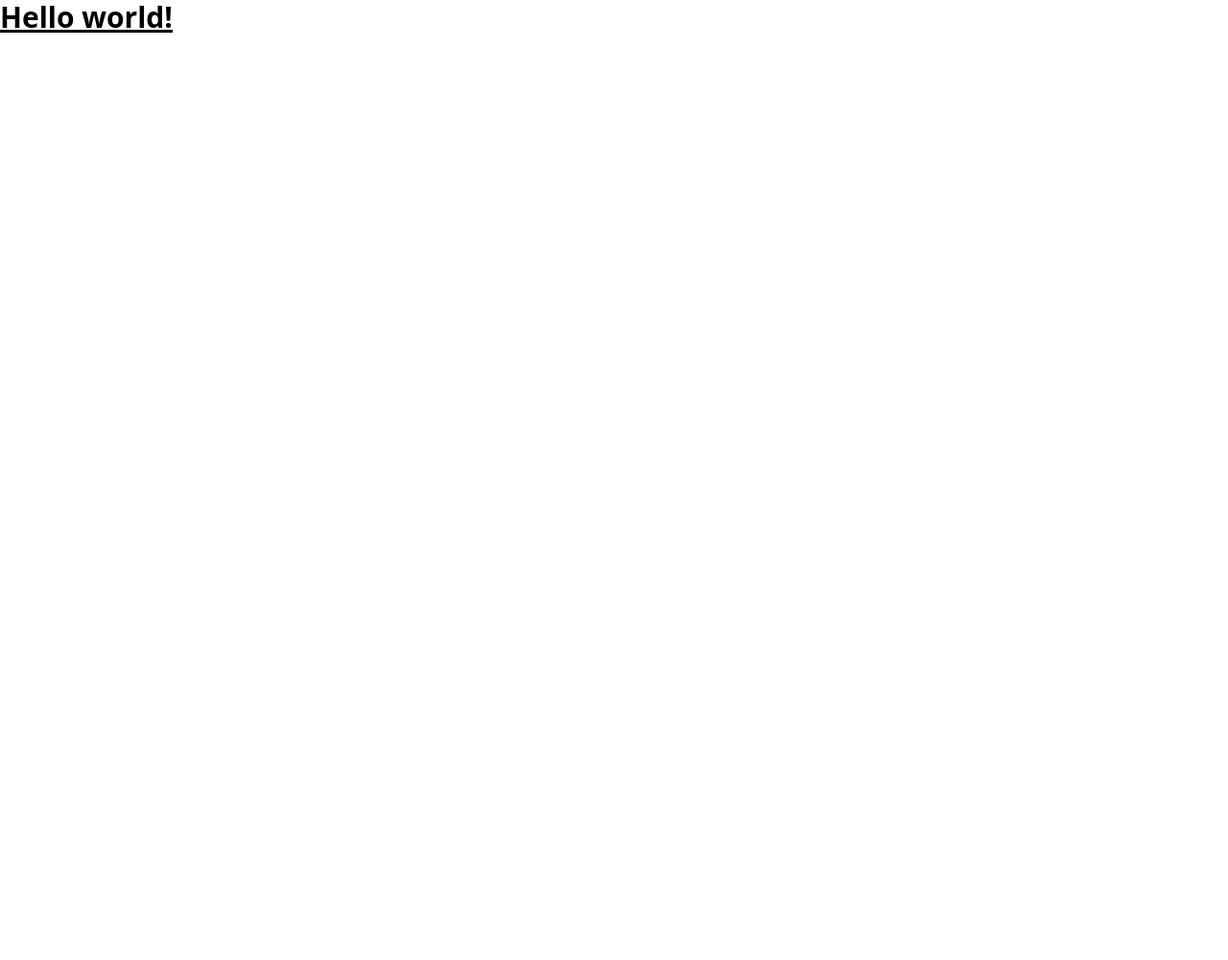
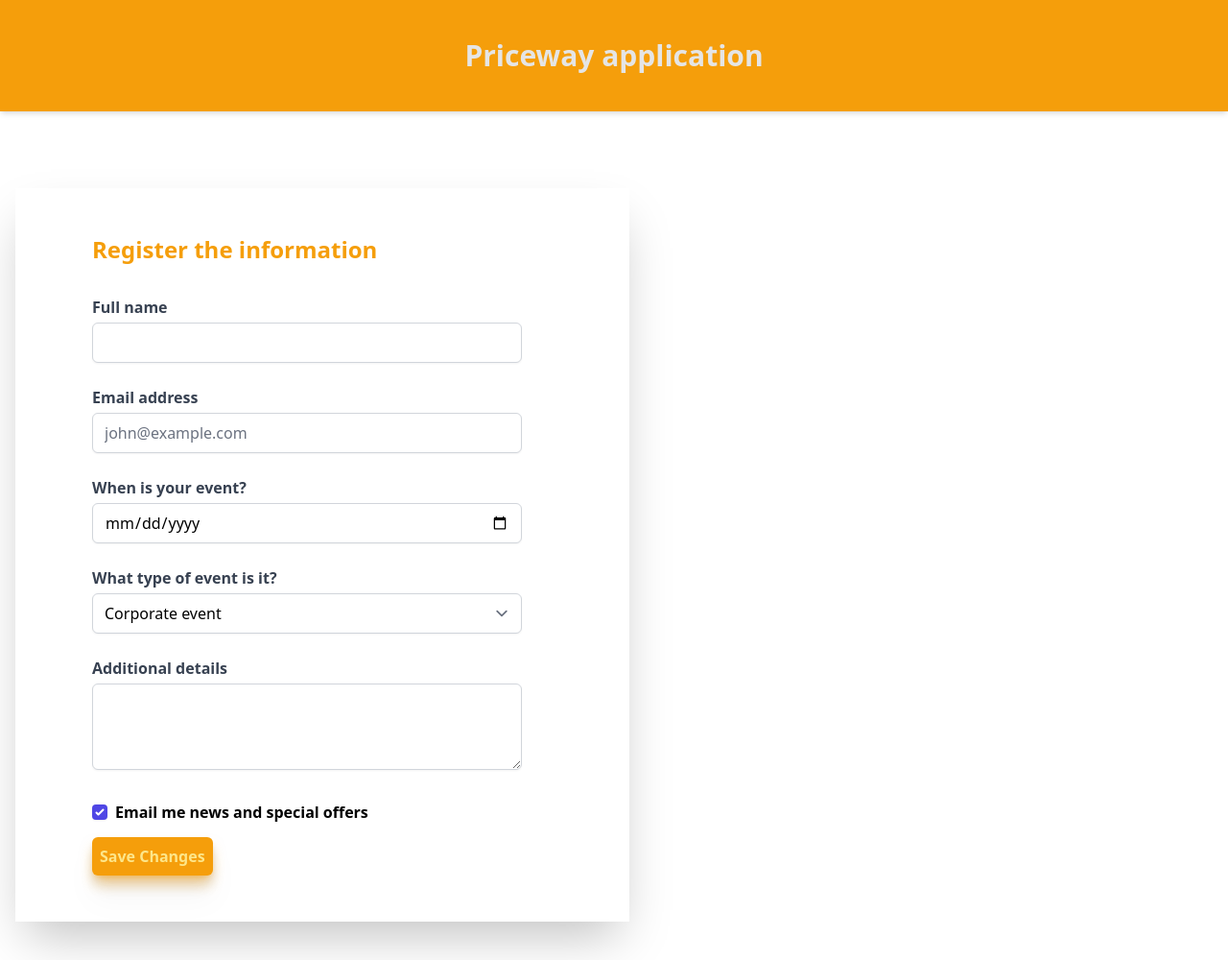
Before and after one commit to HARISHKUMAR023/giveway--applicaiton, a website: page src/index.html in a window 1280 px wide. Shown: the whole page at 96% size. Before the commit the page ends 800 px from the top, so only its background shows below. Drawn offline with Linux system fonts and the light colour scheme.

Commit message:
i have done some UI customiztion

```diff
--- a/package.json
+++ b/package.json
@@ -10,6 +10,10 @@
   "author": "",
   "license": "ISC",
   "devDependencies": {
+    "@tailwindcss/forms": "^0.5.3",
     "tailwindcss": "^3.3.2"
+  },
+  "dependencies": {
+    "firebase": "^9.22.1"
   }
 }
--- a/src/index.html
+++ b/src/index.html
@@ -1,15 +1,143 @@
 <!DOCTYPE html>
 <html lang="en">
+
 <head>
-    <meta charset="UTF-8">
-    <meta http-equiv="X-UA-Compatible" content="IE=edge">
-    <meta name="viewport" content="width=device-width, initial-scale=1.0">
-    <title>Giveaway application</title>
-    <link href="/dist/output.css" rel="stylesheet">
+  <meta charset="UTF-8">
+  <meta http-equiv="X-UA-Compatible" content="IE=edge">
+  <meta name="viewport" content="width=device-width, initial-scale=1.0">
+  <title>Collected Data</title>
+  <link href="/dist/output.css" rel="stylesheet">
 </head>
+
 <body>
-    <h1 class="text-3xl font-bold underline">
-        Hello world!
-      </h1>
+  <h1 class="text-3xl font-bold text-2xl shadow-md p-10 text-neutral-200 bg-amber-500 text-center">
+    Priceway application
+  </h1>
+  <div class="formbody w-1/2 h-70  mt-20 ml-4 mb-10 ">
+    <div class="formright shadow-2xl ">
+
+      <form id="contactForm">
+        <div class="py-12 ml-20 ">
+          <h2 class="text-2xl font-bold  text-amber-500 ">Register the information</h2>
+          <div class="mt-8 max-w-md">
+            <div class="grid grid-cols-1 gap-6">
+              <label class="block">
+                <span class="text-gray-700 font-bold">Full name</span>
+                <input type="text" class="
+              mt-1
+              block
+              w-full
+              rounded-md
+              border-gray-300
+              shadow-sm
+              focus:border-indigo-300 focus:ring focus:ring-amber-200 focus:ring-opacity-50
+            " placeholder="" id="name" fdprocessedid="1874yt">
+              </label>
+              <label class="block">
+                <span class="text-gray-700 font-bold">Email address</span>
+                <input type="email" class="
+              mt-1
+              block
+              w-full
+              rounded-md
+              border-gray-300
+              shadow-sm
+              focus:border-indigo-300 focus:ring focus:ring-amber-200 focus:ring-opacity-50
+            " placeholder="john@example.com" id="email" fdprocessedid="z85ybm">
+              </label>
+              <label class="block">
+                <span class="text-gray-700 font-bold">When is your event?</span>
+                <input type="date" id="date" class="
+              mt-1
+              block
+              w-full
+              rounded-md
+              border-gray-300
+              shadow-sm
+              focus:border-indigo-300 focus:ring focus:ring-amber-200 focus:ring-opacity-50
+            ">
+              </label>
+              <label class="block">
+                <span class="text-gray-700 font-bold">What type of event is it?</span>
+                <select class="
+              block
+              w-full
+              mt-1
+              rounded-md
+              border-gray-300
+              shadow-sm
+              focus:border-indigo-300 focus:ring focus:ring-amber-200 focus:ring-opacity-50
+            " fdprocessedid="29crmm">
+                  <option>Corporate event</option>
+                  <option>Wedding</option>
+                  <option>Birthday</option>
+                  <option>Other</option>
+                </select>
+              </label>
+              <label class="block">
+                <span class="text-gray-700 font-bold">Additional details</span>
+                <textarea id="description" class="
+              mt-1
+              block
+              w-full
+              rounded-md
+              border-gray-300
+              shadow-sm
+              focus:border-indigo-300 focus:ring focus:ring-amber-200 focus:ring-opacity-50
+            " rows="3"></textarea>
+              </label>
+              <div class="block">
+                <div class="mt-2">
+                  <div>
+                    <label class="inline-flex items-center">
+                      <input type="checkbox" class="
+                    rounded
+                    border-gray-300
+                    text-indigo-600
+                    shadow-sm
+                    focus:border-indigo-300
+                    focus:ring
+                    focus:ring-offset-0
+                    focus:ring-indigo-200
+                    focus:ring-opacity-50
+                  " checked="">
+                      <span class="ml-2 font-bold">Email me news and special offers</span>
+                    </label><br>
+                    <button id="button" type="submit"
+                      class="p-2 text-amber-200 drop-shadow-xl shadow-lg shadow-amber-500/50 rounded-md font-semibold mt-3 transition ease-in-out delay-150 bg-amber-500 hover:-translate-y-1 hover:scale-110 hover:bg-amber-500 duration-300 ...">
+                      Save Changes
+                    </button>
+                  </div>
+                </div>
+              </div>
+            </div>
+          </div>
+        </div>
+
+    </div>
+    </form>
+
+
+    <div class="formleft">
+
+    </div>
+  </div>
+
+
+  <script src="index.js"></script>
+  <script>
+    const firebaseConfig = {
+    apiKey: "AIzaSyBtyJTlYGcd4somtMtqRy5QtMAvQeBk1-M",
+    authDomain: "regestration-ea57a.firebaseapp.com",
+    databaseURL: "https://regestration-ea57a-default-rtdb.firebaseio.com",
+    projectId: "regestration-ea57a",
+    storageBucket: "regestration-ea57a.appspot.com",
+    messagingSenderId: "599228577319",
+    appId: "1:599228577319:web:4a9f1758f4d05528014002"
+  };
+  firebase.initializeApp(firebaseConfig);
+  </script>
+
 </body>
+
 </html>
--- /dev/null
+++ b/src/index.js
@@ -0,0 +1,40 @@
+// Wait for the DOM to load
+document.addEventListener('DOMContentLoaded', function () {
+  // Get a reference to the contact form
+  var contactForm = document.getElementById('contactForm');
+
+  // Add a submit event listener to the form
+  contactForm.addEventListener('submit', function (event) {
+    event.preventDefault(); // Prevent form submission
+
+    // Get the input values
+    var name = document.getElementById('name').value;
+    var email = document.getElementById('email').value;
+    var date = document.getElementById('date').value;
+    var eventType = document.getElementById('eventType').value;
+    var description = document.getElementById('description').value;
+
+    // Create an object with the form data
+    var formData = {
+      name: name,
+      email: email,
+      date: date,
+      eventType: eventType,
+      description: description
+    };
+
+    // Save the form data to Firebase
+    var database = firebase.database();
+    var dataRef = database.ref('formSubmissions'); // Replace with your desired database path
+
+    dataRef.push(formData)
+      .then(function () {
+        console.log('Form data stored in Firebase successfully!');
+        // Optionally, you can reset the form after submitting
+        contactForm.reset();
+      })
+      .catch(function (error) {
+        console.error('Error storing form data in Firebase:', error);
+      });
+  });
+});
--- a/tailwind.config.js
+++ b/tailwind.config.js
@@ -4,5 +4,5 @@ module.exports = {
   theme: {
     extend: {},
   },
-  plugins: [],
+  plugins: [ require('@tailwindcss/forms'),],
 }
```
Also changed, not shown: src/test.html (added, +102 -0 lines), dist/output.css, 1 other file.
